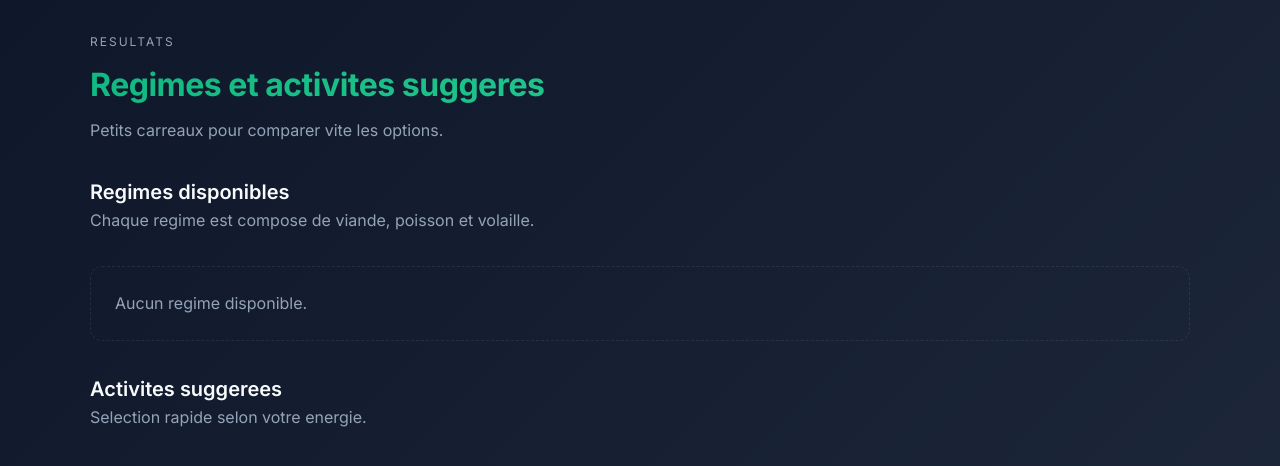
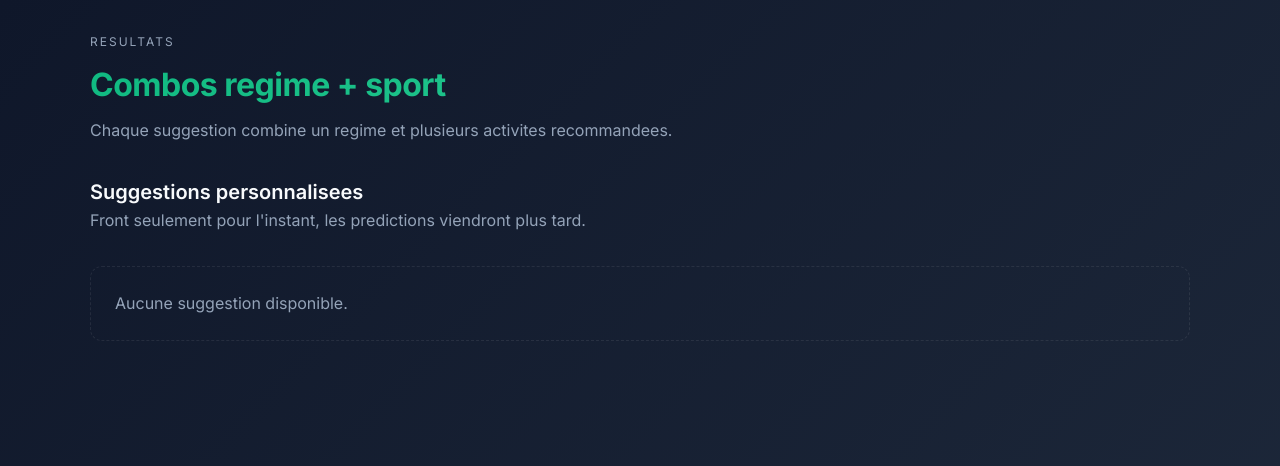
Before and after one commit to 5teeve/BodyMetric, a CodeIgniter 4 app: the page made by app/Views/resultats/index.php in a window 1280 px wide. Shown: the top 466 px of the page. Run offline with PHP 8.4 and a stand-in for CodeIgniter, Linux system fonts and the light colour scheme; the template is opened without the code that fills it, so the values that code supplies are empty; some libraries are stand-ins or nearby versions.

Commit message:
update page resultat

```diff
--- a/app/Views/resultats/index.php
+++ b/app/Views/resultats/index.php
@@ -12,24 +12,30 @@
     <main class="results-page">
         <header class="results-header">
             <p class="eyebrow">Resultats</p>
-            <h1>Regimes et activites suggeres</h1>
-            <p class="subtext">Petits carreaux pour comparer vite les options.</p>
+            <h1>Combos regime + sport</h1>
+            <p class="subtext">Chaque suggestion combine un regime et plusieurs activites recommandees.</p>
         </header>
 
         <section class="results-section">
             <div class="section-title">
-                <h2>Regimes disponibles</h2>
-                <p>Chaque regime est compose de viande, poisson et volaille.</p>
+                <h2>Suggestions personnalisees</h2>
+                <p>Front seulement pour l'instant, les predictions viendront plus tard.</p>
             </div>
 
-            <?php if (empty($regimes)): ?>
-                <div class="empty-state">Aucun regime disponible.</div>
+            <?php $combos = $combos ?? []; ?>
+
+            <?php if (empty($combos)): ?>
+                <div class="empty-state">Aucune suggestion disponible.</div>
             <?php else: ?>
                 <div class="card-grid">
-                    <?php foreach ($regimes as $regime): ?>
-                        <article class="mini-card">
-                            <div class="card-head">
-                                <h3><?= esc($regime['nom'] ?? 'Regime') ?></h3>
+                    <?php foreach ($combos as $combo): ?>
+                        <?php $regime = $combo['regime'] ?? []; ?>
+                        <article class="combo-card">
+                            <div class="combo-header">
+                                <div>
+                                    <p class="combo-label">Regime</p>
+                                    <h3><?= esc($regime['nom'] ?? 'Regime a definir') ?></h3>
+                                </div>
                                 <span class="tag"><?= esc((string) ($regime['duree'] ?? '0')) ?> j</span>
                             </div>
 
@@ -39,39 +45,46 @@
                                 <div class="pill">Volaille <?= esc(number_format((float) ($regime['pct_volaille'] ?? 0), 0)) ?>%</div>
                             </div>
 
-                            <div class="meta">
+                            <div class="combo-price">
                                 <div class="price-badge">
                                     <?= esc(number_format((float) ($regime['prix'] ?? 0), 2, '.', ' ')) ?> Ar
                                 </div>
                                 <span>Delta poids: <?= esc($regime['delta_poids'] ?? '-') ?></span>
+                            </div>
+
+                            <div class="divider"></div>
+
+                            <div class="combo-header">
+                                <div>
+                                    <p class="combo-label">Sport</p>
+                                    <h3>Activites conseillees</h3>
+                                </div>
+                                <span class="tag"><?= esc((string) count($combo['activities'] ?? [])) ?> actions</span>
+                            </div>
+
+                            <div class="activity-list">
+                                <?php if (empty($combo['activities'])): ?>
+                                    <div class="activity-card empty">Aucune activite pour le moment</div>
+                                <?php else: ?>
+                                    <?php foreach ($combo['activities'] as $activity): ?>
+                                        <div class="activity-card">
+                                            <div class="activity-head">
+                                                <span><?= esc($activity['title'] ?? 'Activite') ?></span>
+                                                <span class="tag"><?= esc($activity['duration'] ?? '0 min') ?></span>
+                                            </div>
+                                            <div class="activity-meta">
+                                                <span>Intensite: <?= esc($activity['intensity'] ?? '-') ?></span>
+                                                <span>Objectif: <?= esc($activity['goal'] ?? '-') ?></span>
+                                            </div>
+                                        </div>
+                                    <?php endforeach; ?>
+                                <?php endif; ?>
                             </div>
                         </article>
                     <?php endforeach; ?>
                 </div>
             <?php endif; ?>
         </section>
-
-        <section class="results-section">
-            <div class="section-title">
-                <h2>Activites suggerees</h2>
-                <p>Selection rapide selon votre energie.</p>
-            </div>
-
-            <div class="card-grid">
-                <?php foreach ($activities as $activity): ?>
-                    <article class="mini-card">
-                        <div class="card-head">
-                            <h3><?= esc($activity['title']) ?></h3>
-                            <span class="tag"><?= esc($activity['duration']) ?></span>
-                        </div>
-                        <div class="meta">
-                            <span>Intensite: <?= esc($activity['intensity']) ?></span>
-                            <span>Objectif: <?= esc($activity['goal']) ?></span>
-                        </div>
-                    </article>
-                <?php endforeach; ?>
-            </div>
-        </section>
     </main>
 </body>
 
```
Also changed, not shown: app/Controllers/ResultatsController.php (+18 -2 lines), public/css/resultats.css (+85 -0 lines).
